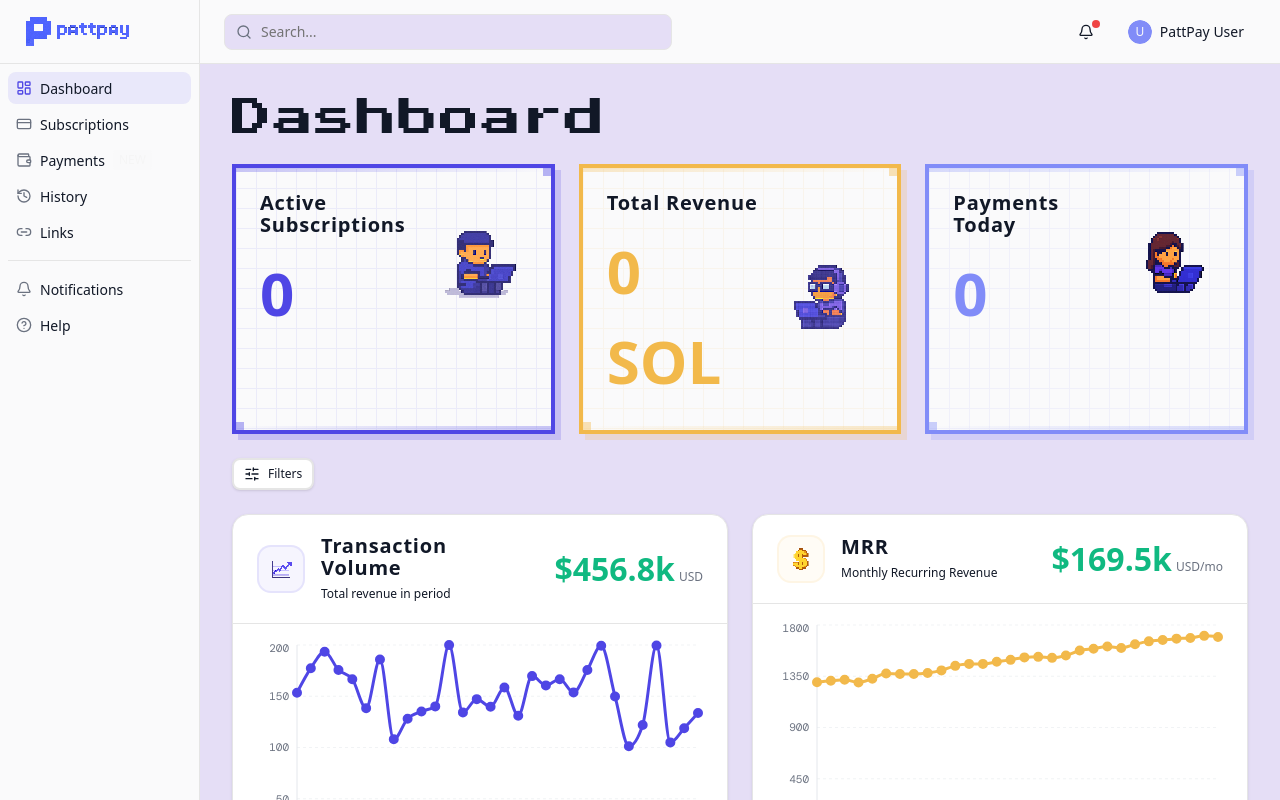
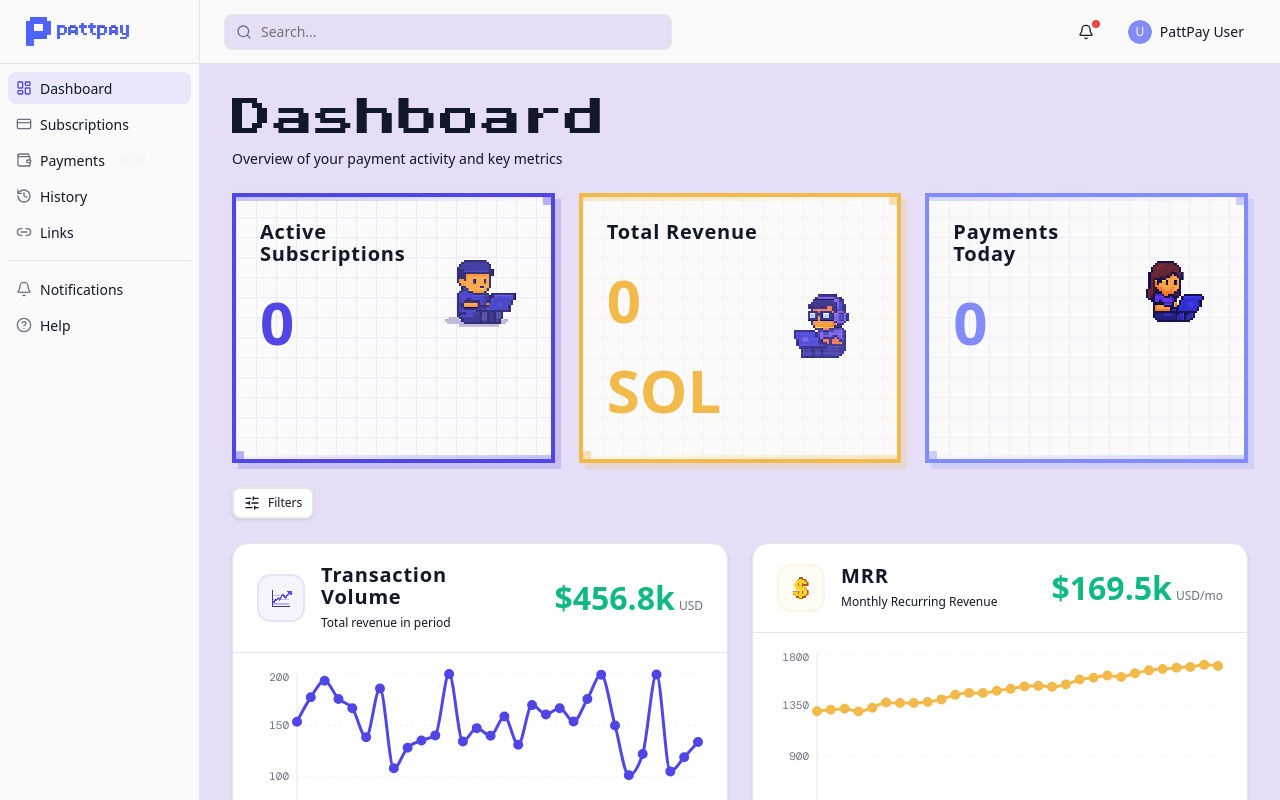
Before and after one commit to Dnreikronos/pattpay, a Next.js app in the folder frontend/: page /dashboard in a window 1280 px wide. Built offline with nearby package versions, Linux system fonts and the light colour scheme; a web font is replaced by a local one.

Commit message:
feat: add description to dashboard page header

```diff
--- a/frontend/app/dashboard/page.tsx
+++ b/frontend/app/dashboard/page.tsx
@@ -25,6 +25,9 @@
         <h1 className="text-foreground" style={{ fontFamily: "var(--font-press-start)", fontWeight: 400, fontSize: "2.5rem" }}>
           Dashboard
         </h1>
+        <p className="font-mono text-muted text-sm">
+          Overview of your payment activity and key metrics
+        </p>
       </div>
 
       {/* Stats Cards */}
```
